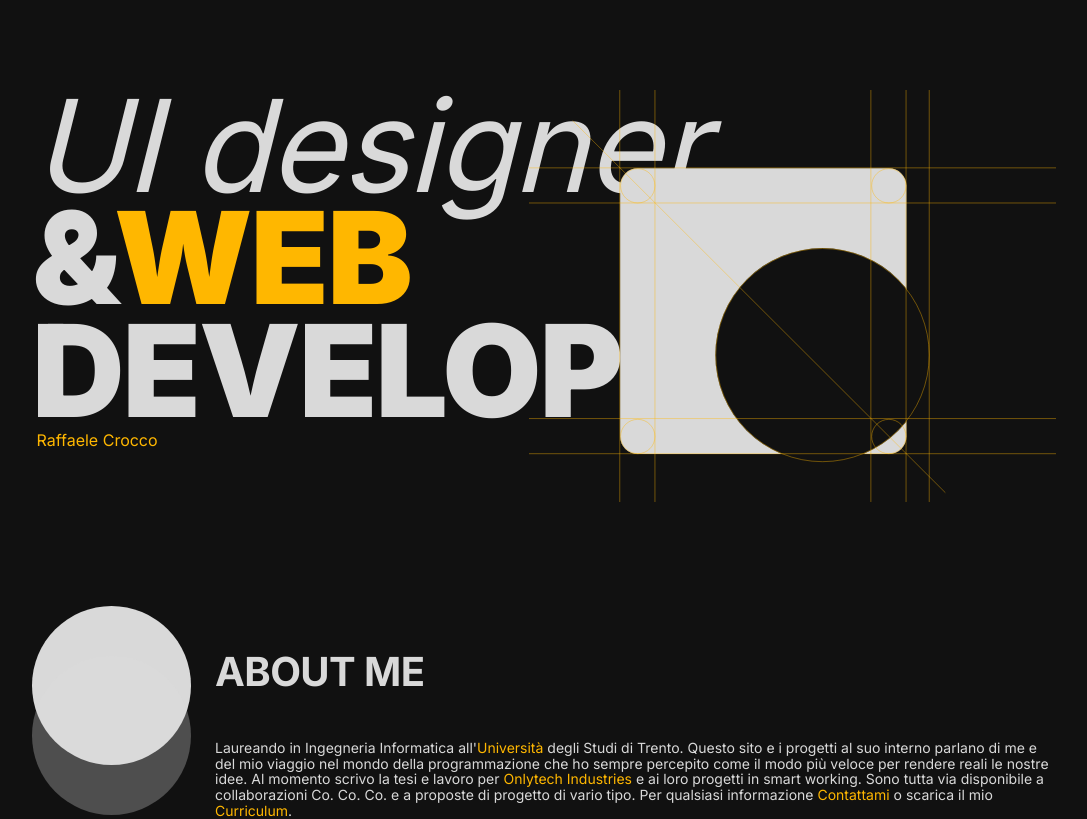
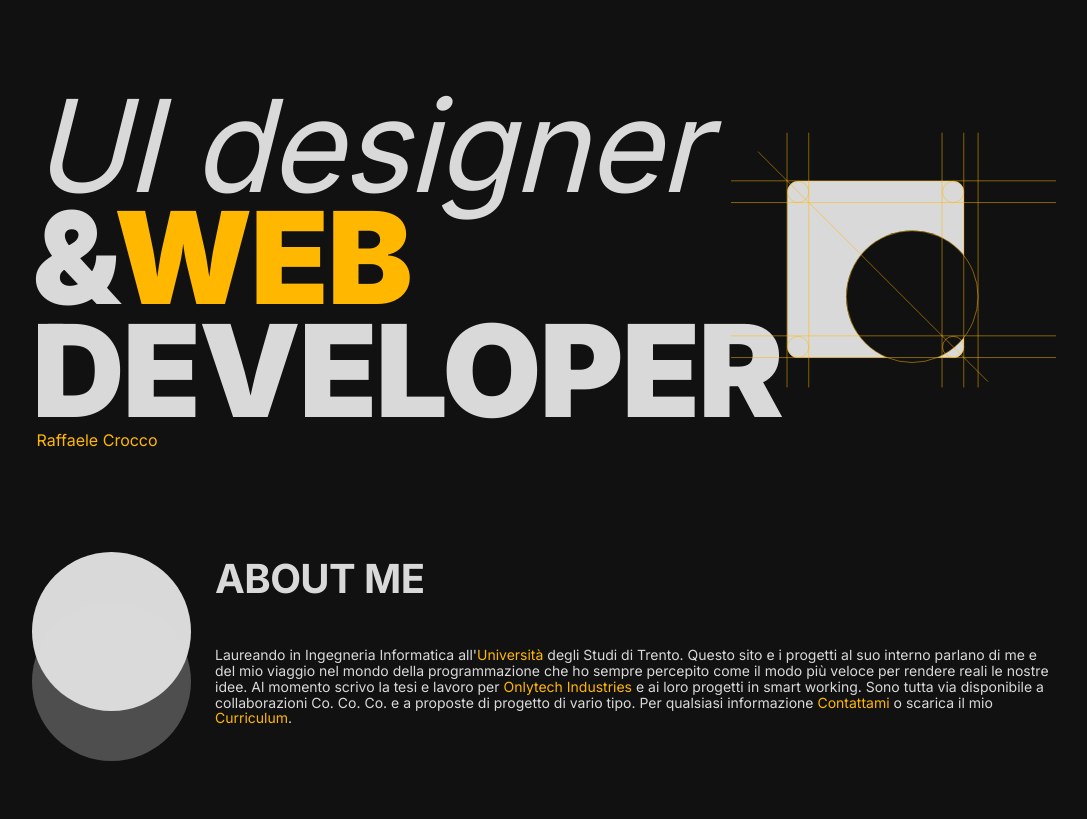
Before and after one commit to RaffaeleCrocco/raffaelecrocco2023.com, a React (Create React App) app: page / in a window 1280 px wide. Shown: the top 819 px of the page, without its empty margins (96-1183 px from the left). Built offline with nearby package versions, Linux system fonts and the light colour scheme.

Commit message:
Add animation for site logo

```diff
--- a/src/pages/Home.js
+++ b/src/pages/Home.js
@@ -1,20 +1,32 @@
-import React from "react";
-import { Container, Row, Col } from "react-bootstrap";
-import logo from "../media/logo2.svg";
-import grafica1 from "../media/grafica1.svg";
-import circlelight from "../media/circle-light.svg";
-import circledark from "../media/circle-dark.svg";
-import uni from "../media/uni.svg";
+import React, { useEffect } from "react";
+import { Row, Col } from "react-bootstrap";
 import { motion as m } from "framer-motion";
 
 const Home = () => {
+  useEffect(() => {
+    Array.from(document.getElementsByClassName("path")).forEach(
+      (pathElement) => {
+        pathElement.setAttribute(
+          "style",
+          "stroke-dasharray:" +
+            pathElement.getTotalLength() +
+            ";stroke-dashoffset:" +
+            pathElement.getTotalLength()
+        );
+      }
+    );
+  }, []);
+
   return (
     <div className="Home">
       <Row className="hero flex-column-reverse flex-md-row">
         <Col xs="auto" md={8}>
           <div className="title">
             <p className="mb-0">UI designer</p>&
-            <span className="accent">WEB</span> DEVELOPER
+            <span className="accent" onClick={() => test}>
+              WEB
+            </span>{" "}
+            DEVELOPER
           </div>
           <p className="accent" style={{ marginLeft: "4.5px" }}>
             Raffaele Crocco
@@ -25,25 +37,165 @@ const Home = () => {
           md={4}
           className="d-flex justify-content-start justify-content-md-end"
         >
-          <img src={logo} />
-          {/* <m.div className="logodiv">
-            <m.div
-             animate={{
-                opacity: [0, 0.7, 1],
-              }}
-              transition={{
-                duration: 2,
-                times: [0.1, 0.4],
-              }}
-            ></m.div>
-          </m.div> */}
+          <svg
+            width="659"
+            height="516"
+            viewBox="0 0 659 516"
+            fill="none"
+            xmlns="http://www.w3.org/2000/svg"
+          >
+            <rect
+              class="path rect"
+              x="114"
+              y="98"
+              width="358"
+              height="358"
+              rx="22"
+              fill="#D9D9D9"
+            />
+            <circle cx="367" cy="332" r="134" fill="#111111" />
+            <circle
+              class="path"
+              cx="367"
+              cy="332"
+              r="133.5"
+              stroke="#FFB700"
+              stroke-opacity="0.5"
+            />
+            <line
+              class="path second"
+              y1="97.5"
+              x2="659"
+              y2="97.5"
+              stroke="#FFB700"
+              stroke-opacity="0.5"
+            />
+            <line
+              class="path"
+              y1="141.5"
+              x2="659"
+              y2="141.5"
+              stroke="#FFB700"
+              stroke-opacity="0.5"
+            />
+            <line
+              class="path second"
+              y1="411.5"
+              x2="659"
+              y2="411.5"
+              stroke="#FFB700"
+              stroke-opacity="0.5"
+            />
+            <line
+              class="path"
+              y1="455.5"
+              x2="659"
+              y2="455.5"
+              stroke="#FFB700"
+              stroke-opacity="0.5"
+            />
+            <line
+              class="path second"
+              x1="113.5"
+              y1="516"
+              x2="113.5"
+              y2="-3.02792e-05"
+              stroke="#FFB700"
+              stroke-opacity="0.5"
+            />
+            <line
+              class="path"
+              x1="157.5"
+              y1="516"
+              x2="157.5"
+              y2="-3.02792e-05"
+              stroke="#FFB700"
+              stroke-opacity="0.5"
+            />
+            <line
+              class="path second"
+              x1="427.5"
+              y1="516"
+              x2="427.5"
+              y2="-3.02792e-05"
+              stroke="#FFB700"
+              stroke-opacity="0.5"
+            />
+            <line
+              class="path"
+              x1="471.5"
+              y1="516"
+              x2="471.5"
+              y2="-3.02792e-05"
+              stroke="#FFB700"
+              stroke-opacity="0.5"
+            />
+            <line
+              class="path"
+              x1="500.5"
+              y1="516"
+              x2="500.5"
+              y2="-3.02792e-05"
+              stroke="#FFB700"
+              stroke-opacity="0.5"
+            />
+            <line
+              class="path"
+              x1="520.63"
+              y1="504.337"
+              x2="54.6465"
+              y2="38.3536"
+              stroke="#FFB700"
+              stroke-opacity="0.5"
+            />
+            <rect
+              class="path second"
+              x="114.5"
+              y="98.5"
+              width="43"
+              height="43"
+              rx="21.5"
+              stroke="#FFB700"
+              stroke-opacity="0.5"
+            />
+            <rect
+              class="path second"
+              x="428.5"
+              y="412.5"
+              width="43"
+              height="43"
+              rx="21.5"
+              stroke="#FFB700"
+              stroke-opacity="0.5"
+            />
+            <rect
+              class="path"
+              x="114.5"
+              y="412.5"
+              width="43"
+              height="43"
+              rx="21.5"
+              stroke="#FFB700"
+              stroke-opacity="0.5"
+            />
+            <rect
+              class="path second"
+              x="428.5"
+              y="98.5"
+              width="43"
+              height="43"
+              rx="21.5"
+              stroke="#FFB700"
+              stroke-opacity="0.5"
+            />
+          </svg>
         </Col>
       </Row>
       <Row className="aboutme">
-        <Col xs="auto" className="d-none d-md-block">
+        <Col xs="auto" className="d-none d-md-flex align-items-center">
           <div className="circle faded" />
         </Col>
-        <Col className="mt-5 mb-5">
+        <Col className=" mb-5 d-flex align-items-center">
           <div>
             <div className="subtitle">ABOUT ME</div>
             <div className="text">
--- a/src/style/App.scss
+++ b/src/style/App.scss
@@ -78,19 +78,19 @@ a {
 .hero {
   min-height: 50vh;
   padding: 7% 10% 0px 10%;
-  img {
-    height: 80%;
+  svg {
+    height: 90%;
   }
   @media only screen and (max-width: 600px) {
     min-height: 50vh;
-    img {
+    svg {
       width: 80%;
       margin-bottom: 20px;
     }
   }
 }
 .aboutme {
-  min-height: 35vh;
+  min-height: 50vh;
   padding: 0px 10% 0px 10%;
   img {
     height: 400px;
@@ -103,6 +103,7 @@ a {
     height: 159px;
     width: 159px;
     border-radius: 50%;
+    margin-top: -45%;
     cursor: pointer;
   }
 }
@@ -241,3 +242,30 @@ a {
     transform: translateY(50px);
   }
 }
+
+//svg animation
+.path {
+  stroke-width: 2;
+  stroke: $accent;
+  fill: transparent;
+  animation: dash 1s linear;
+  animation-fill-mode: forwards;
+}
+.second {
+  animation-delay: 900ms;
+}
+@keyframes dash {
+  to {
+    stroke-dashoffset: 0;
+  }
+}
+.rect {
+  animation: filling 60ms linear;
+  animation-fill-mode: forwards;
+  animation-delay: 2.05s;
+}
+@keyframes filling {
+  to {
+    fill: $text;
+  }
+}
```
Also changed, not shown: src/media/logo2.svg.
